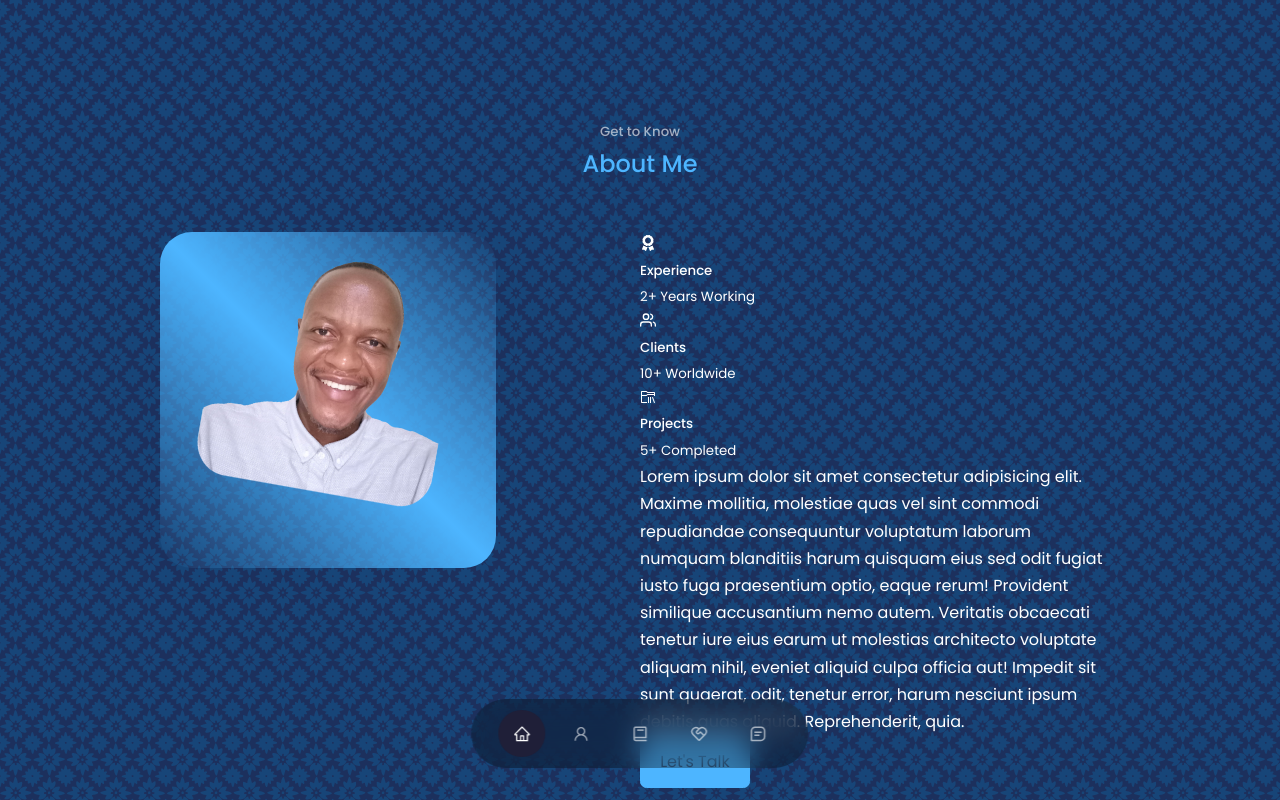
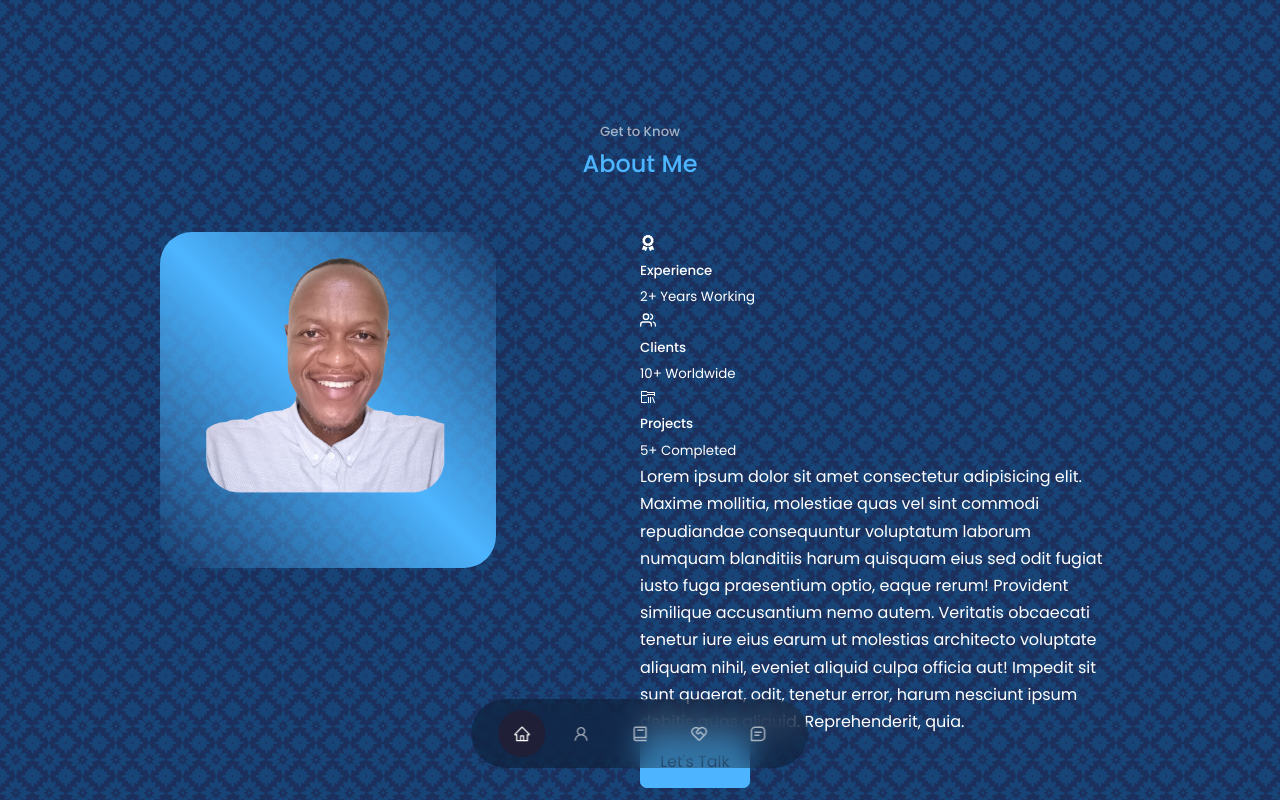
Before and after one commit to Gitthuma/george-githuma-portfolio-website, a React (Create React App) app: page / in a window 1280 px wide. In both pictures the pointer is over the element 328 px from the left and 1207 px from the top of the page. Shown: the part 807-1607 px from the top of the page. Built offline with nearby package versions, Linux system fonts and the light colour scheme.

Commit message:
Add hover effect on about_me-image

```diff
--- a/src/Components/About/About.css
+++ b/src/Components/About/About.css
@@ -20,4 +20,10 @@
     border-radius: 2rem;
     overflow: hidden;
     transform: rotate(10deg);
+    transition: var(--transition);
 }
+
+/*Add hover effect on about_me-image*/
+.about__me-image:hover {
+    transform: rotate(0);
+}
```
